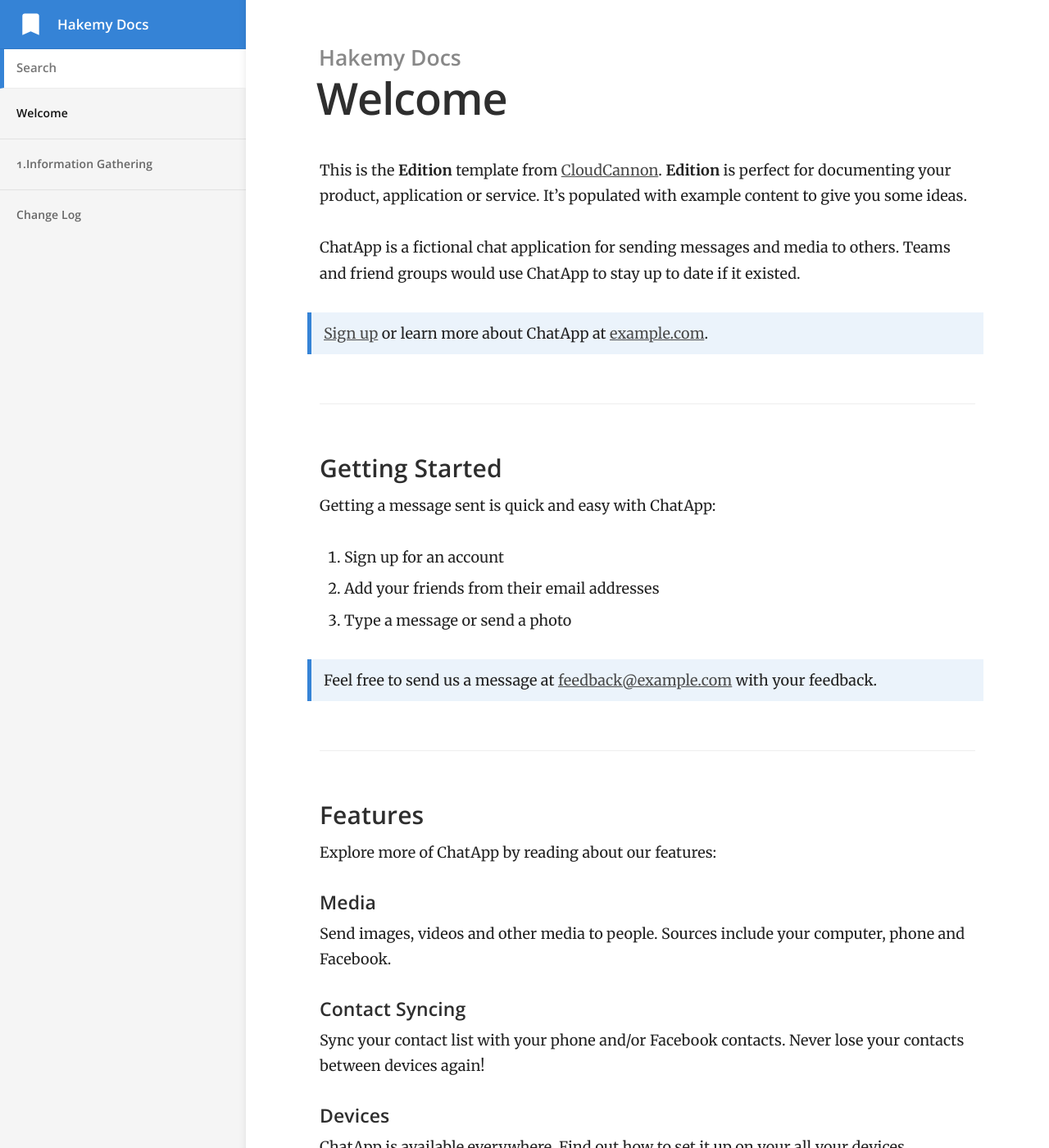
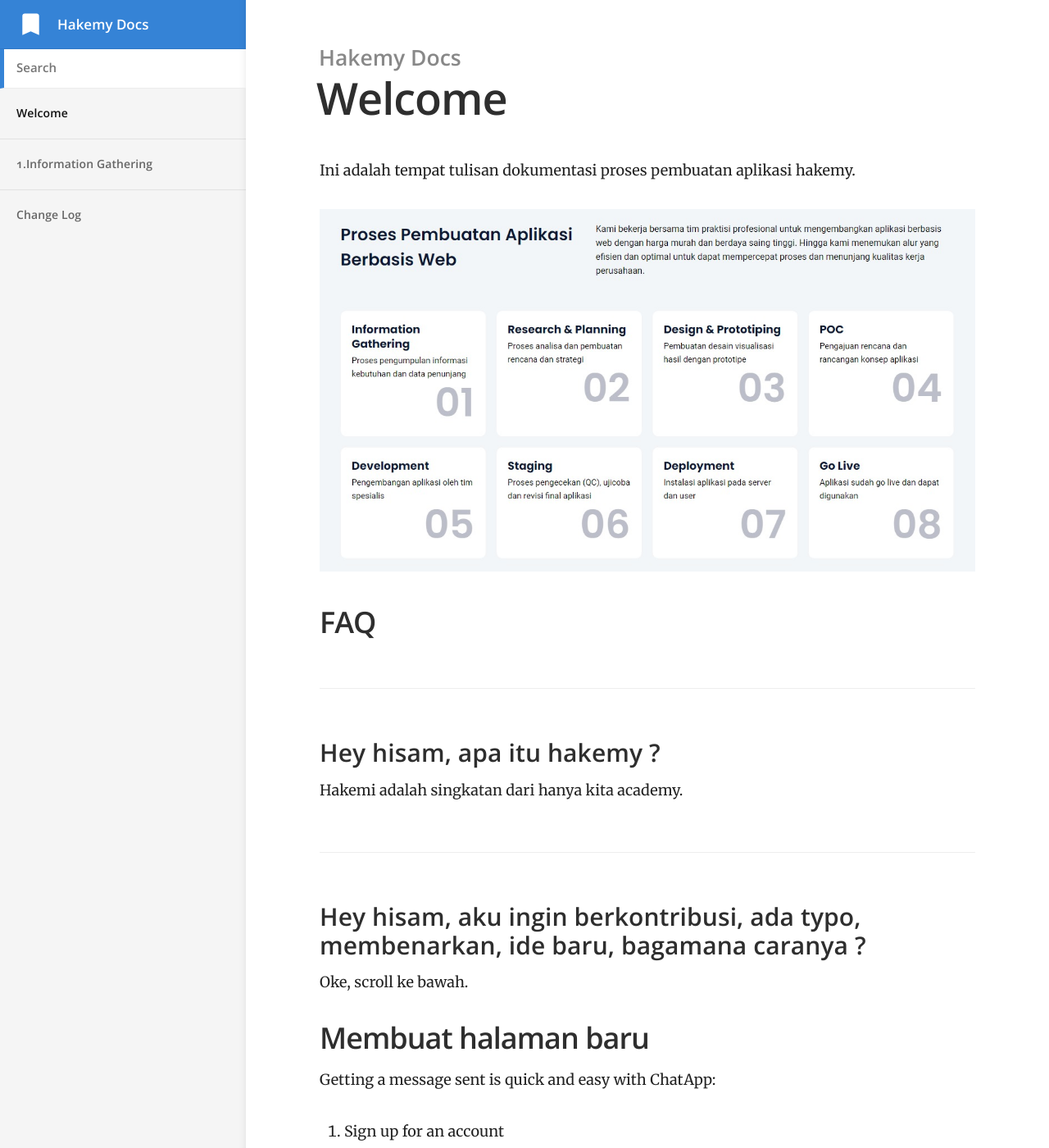
Before and after one commit to hanyakita-group/hakemy-docs, a Jekyll site: the page built from index.md, in a window 1280 px wide and 1400 px high. Shown: the whole window at 82% size. Built offline with Jekyll 4.4.1, drawn with Linux system fonts in a browser that asks for light colours.

Commit message:
Update index.md

```diff
--- a/index.md
+++ b/index.md
@@ -1,17 +1,23 @@
 ---
 title: Welcome
+published: true
 ---
 
-This is the **Edition** template from [CloudCannon](http://cloudcannon.com/).
-**Edition** is perfect for documenting your product, application or service.
-It's populated with example content to give you some ideas.
+Ini adalah tempat tulisan dokumentasi proses pembuatan aplikasi hakemy.
 
-ChatApp is a fictional chat application for sending messages and media to others.
-Teams and friend groups would use ChatApp to stay up to date if it existed.
+![prosesan.jpg]({{site.baseurl}}/media/prosesan.jpg)
 
-> [Sign up](http://example.com/signup) or learn more about ChatApp at [example.com](http://example.com/).
+## FAQ
 
-### Getting Started
+### Hey hisam, apa itu hakemy ?
+
+Hakemi adalah singkatan dari hanya kita academy.
+
+### Hey hisam, aku ingin berkontribusi, ada typo, membenarkan, ide baru, bagamana caranya ?
+
+Oke, scroll ke bawah.
+
+## Membuat halaman baru
 
 Getting a message sent is quick and easy with ChatApp:
 
```
